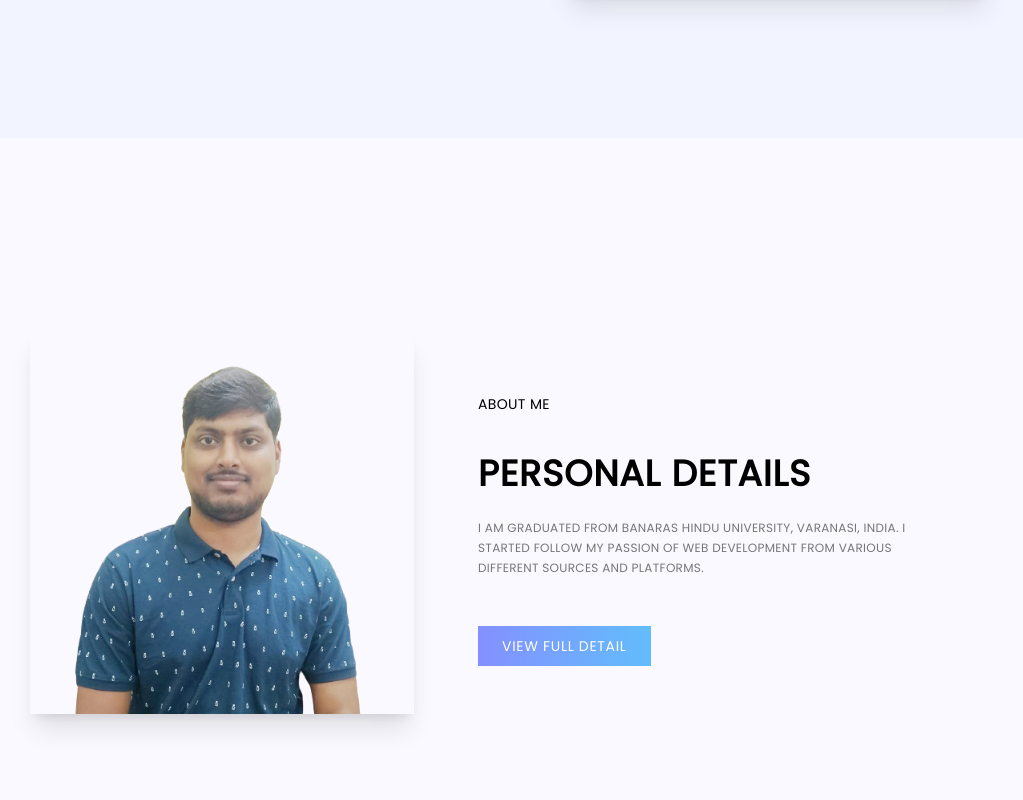
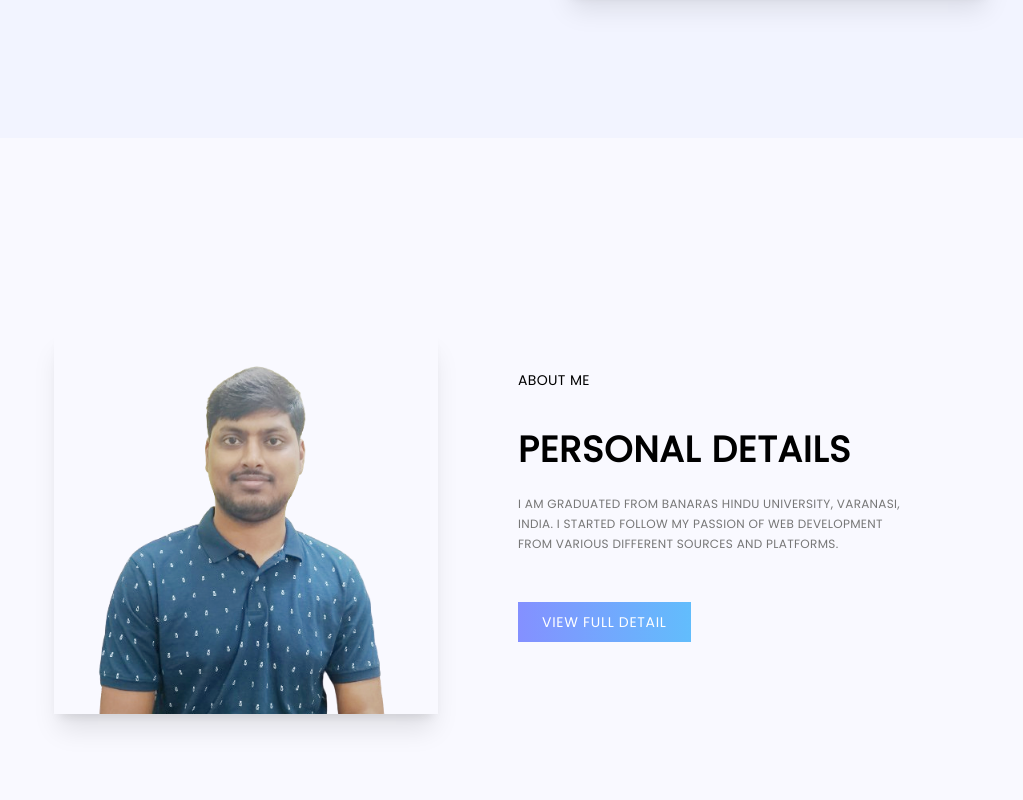
Before and after one commit to Kamit6337/resume-client, a React (Vite) app: page / in a window 1280 px wide. Shown: the part 780-1580 px from the top of the page, without its empty margins (162-1185 px from the left). Built offline with nearby package versions, Linux system fonts and the light colour scheme.

Commit message:
update personal details

```diff
--- a/src/pages/home/Home.jsx
+++ b/src/pages/home/Home.jsx
@@ -15,11 +15,7 @@ const Home = () => {
       <div className="bg-my_bg_10 px-32 sm_lap:px-24 tablet:px-16 mobile:px-8 py-36 mobile:py-24">
         <Hero />
       </div>
-      <div
-        className="bg-my_bg_5 px-48 sm_lap:px-20 tablet:px-16 mobile:px-8 py-48 tablet:py-32
-      mobile:py-20
-      "
-      >
+      <div className="bg-my_bg_5 py-48 tablet:py-32  mobile:py-20">
         <PersonalDetail />
       </div>
       <div className="px-32 sm_lap:px-20 tablet:px-12 mobile:px-0  py-24 mobile:py-20">
--- a/src/pages/home/components/PersonalDetail.jsx
+++ b/src/pages/home/components/PersonalDetail.jsx
@@ -15,15 +15,15 @@ const PersonalDetail = () => {
   }, [pathname]);
 
   return (
-    <section className="w-full h-full flex mobile:flex-col mobile:gap-10 justify-between  items-center ">
-      <div className="basis-96 h-96 mobile:h-0 mobile:w-full tablet:basis-72 tablet:h-72 shadow-xl flex justify-center">
+    <section className="w-full h-full flex gap-20 sm_lap:gap-10 tablet:gap-5 mobile:flex-col mobile:gap-10 justify-center mobile:items-center">
+      <div className="w-96 h-96 tablet:w-72 tablet:h-72 shadow-xl flex justify-center">
         <img
           src={CustomImages.profile}
           alt="profile"
           className="h-full object-cover"
         />
       </div>
-      <main className="basis-1/2 uppercase mt-10 tablet:mt-6">
+      <main className="w-96 uppercase mt-10 tablet:mt-6">
         <p className="tracking-wide text-sm">About me</p>
         <p className="section_header mt-10 mb-6 tablet:mt-6 tablet:mb-2">
           Personal Details
```
Also changed, not shown: 1 other file (tests, documents, lock files or other folders).
